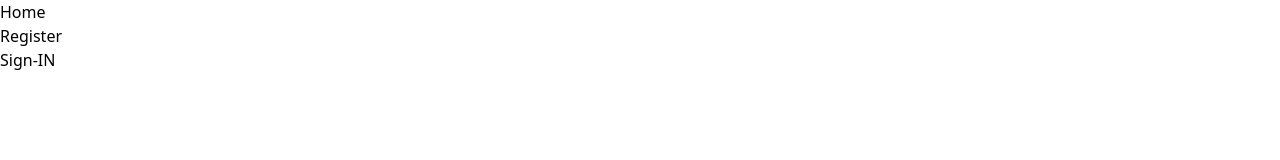
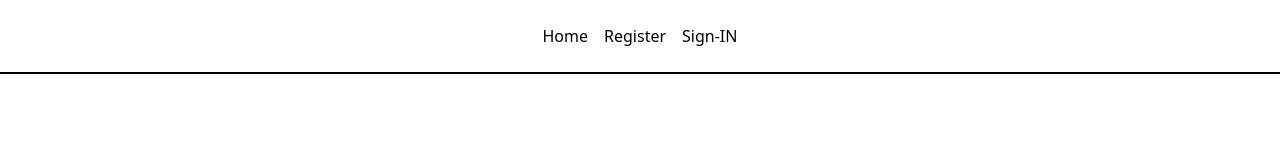
Before and after one commit to hudney-fsbrito/FAP-CEP, a Next.js app: page / in a window 1280 px wide. Shown: the top 160 px of the page. Built offline with nearby package versions, Linux system fonts and the light colour scheme.

Commit message:
style: centraliza o header

```diff
--- a/src/app/layout.tsx
+++ b/src/app/layout.tsx
@@ -1,7 +1,7 @@
 import type { Metadata } from "next";
 import localFont from "next/font/local";
 import "./globals.css";
-import {Header} from "./components/header";
+import {Header} from "../components/header";
 
 const geistSans = localFont({
   src: "./fonts/GeistVF.woff",
--- a/src/app/page.tsx
+++ b/src/app/page.tsx
@@ -1,5 +1,5 @@
 "use client"
-import { MyButton } from "./components/my-button";
+import { MyButton } from "../components/my-button";
 // import { useRouter } from "next/router";
 interface AvatarProps {
   size?:number,
--- a/src/app/components/header.tsx
+++ b/src/components/header.tsx
@@ -2,8 +2,8 @@ import Link from "next/link";
 
 export function Header(){
     return (
-        <>
-            <ul>
+        <div className=" flex border-b-2 justify-center items-center">
+            <ul className="flex gap-4 p-6">
                 <li>
                     <Link href="/">Home</Link>
                 </li>
@@ -14,6 +14,6 @@ export function Header(){
                     <Link href="/sign-in">Sign-IN</Link>
                 </li>
             </ul>
-        </>
+        </div>
     )
 }
--- a/src/app/components/my-button.tsx
+++ b/src/components/my-button.tsx
@@ -1,5 +1,5 @@
 "use client"
-import { getAddress } from "../../../get-address";
+import { getAddress } from "../../get-address";
 
 export function MyButton() {
 
```
